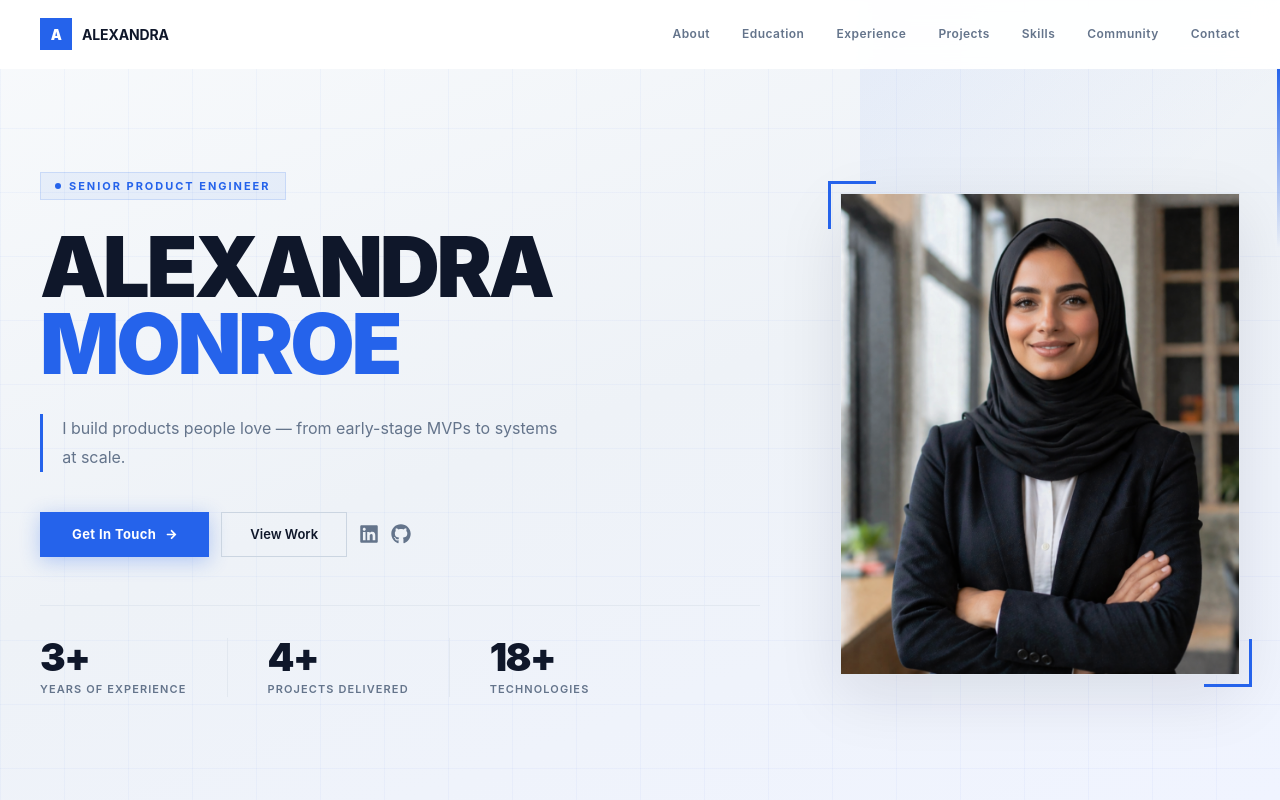
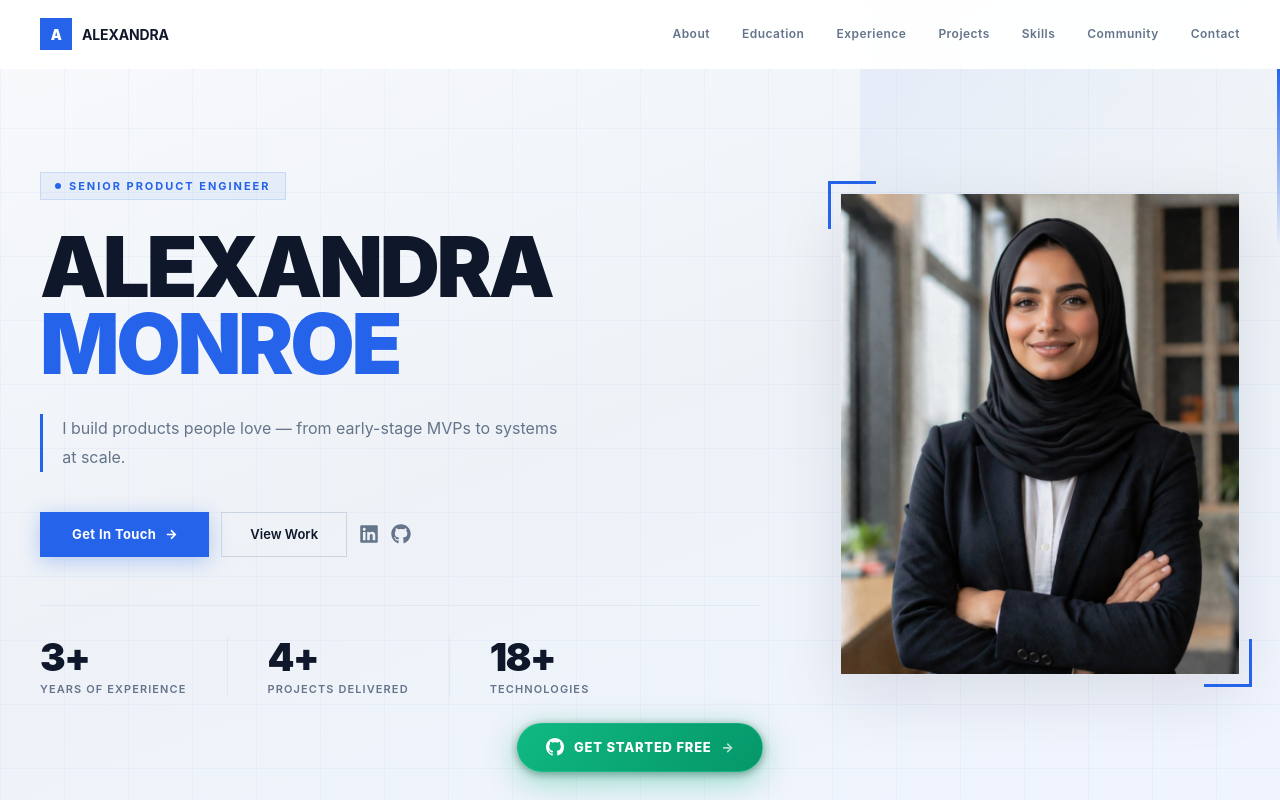
Before and after one commit to salienceenterprises-lab/portfolio-d6fc2, a Next.js app: page / in a window 1280 px wide. Shown: the top 800 px of the page. Built offline with nearby package versions, Linux system fonts and the light colour scheme.

Commit message:
feat: add floating Get Started CTA to preview layout

```diff
--- a/app/layout.tsx
+++ b/app/layout.tsx
@@ -1,13 +1,61 @@
-
 import React from 'react';
 import './globals.css';
-export const metadata = {
-  title: 'OMAR HASSAN',
-};
+export const metadata = { title: 'Portfolio Preview — Salience Studio' };
 export default function RootLayout({ children }) {
   return (
     <html lang="en" className="scroll-smooth">
-      <body>{children}</body>
+      <body>
+        {children}
+
+        {/* Floating Get Started button */}
+        <div style={{
+          position: "fixed",
+          bottom: "28px",
+          left: "50%",
+          transform: "translateX(-50%)",
+          zIndex: 9999,
+          display: "flex",
+          alignItems: "center",
+          gap: "10px",
+          padding: "14px 28px",
+          background: "linear-gradient(135deg, #10b981, #059669)",
+          borderRadius: "999px",
+          boxShadow: "0 8px 32px rgba(16,185,129,0.45), 0 2px 8px rgba(0,0,0,0.4)",
+          cursor: "pointer",
+          textDecoration: "none",
+          whiteSpace: "nowrap",
+          border: "1px solid rgba(52,211,153,0.4)",
+        }}
+        >
+          <a
+            href="https://saliencestudio.io/api/auth/signin"
+            style={{
+              display: "flex",
+              alignItems: "center",
+              gap: "10px",
+              textDecoration: "none",
+            }}
+          >
+            <svg width="18" height="18" viewBox="0 0 24 24" fill="white" xmlns="http://www.w3.org/2000/svg">
+              <path d="M12 0C5.37 0 0 5.37 0 12c0 5.31 3.435 9.795 8.205 11.385.6.105.825-.255.825-.57 0-.285-.015-1.23-.015-2.235-3.015.555-3.795-.735-4.035-1.41-.135-.345-.72-1.41-1.23-1.695-.42-.225-1.02-.78-.015-.795.945-.015 1.62.87 1.845 1.23 1.08 1.815 2.805 1.305 3.495.99.105-.78.42-1.305.765-1.605-2.67-.3-5.46-1.335-5.46-5.925 0-1.305.465-2.385 1.23-3.225-.12-.3-.54-1.53.12-3.18 0 0 1.005-.315 3.3 1.23.96-.27 1.98-.405 3-.405s2.04.135 3 .405c2.295-1.56 3.3-1.23 3.3-1.23.66 1.65.24 2.88.12 3.18.765.84 1.23 1.905 1.23 3.225 0 4.605-2.805 5.625-5.475 5.925.435.375.81 1.095.81 2.22 0 1.605-.015 2.895-.015 3.3 0 .315.225.69.825.57A12.02 12.02 0 0 0 24 12c0-6.63-5.37-12-12-12Z"/>
+            </svg>
+            <span style={{
+              fontSize: "13px",
+              fontWeight: 800,
+              letterSpacing: "0.06em",
+              textTransform: "uppercase",
+              color: "white",
+            }}>
+              Get Started Free
+            </span>
+            <span style={{
+              fontSize: "13px",
+              fontWeight: 800,
+              color: "rgba(255,255,255,0.7)",
+            }}>→</span>
+          </a>
+        </div>
+      </body>
     </html>
   );
 }
```
